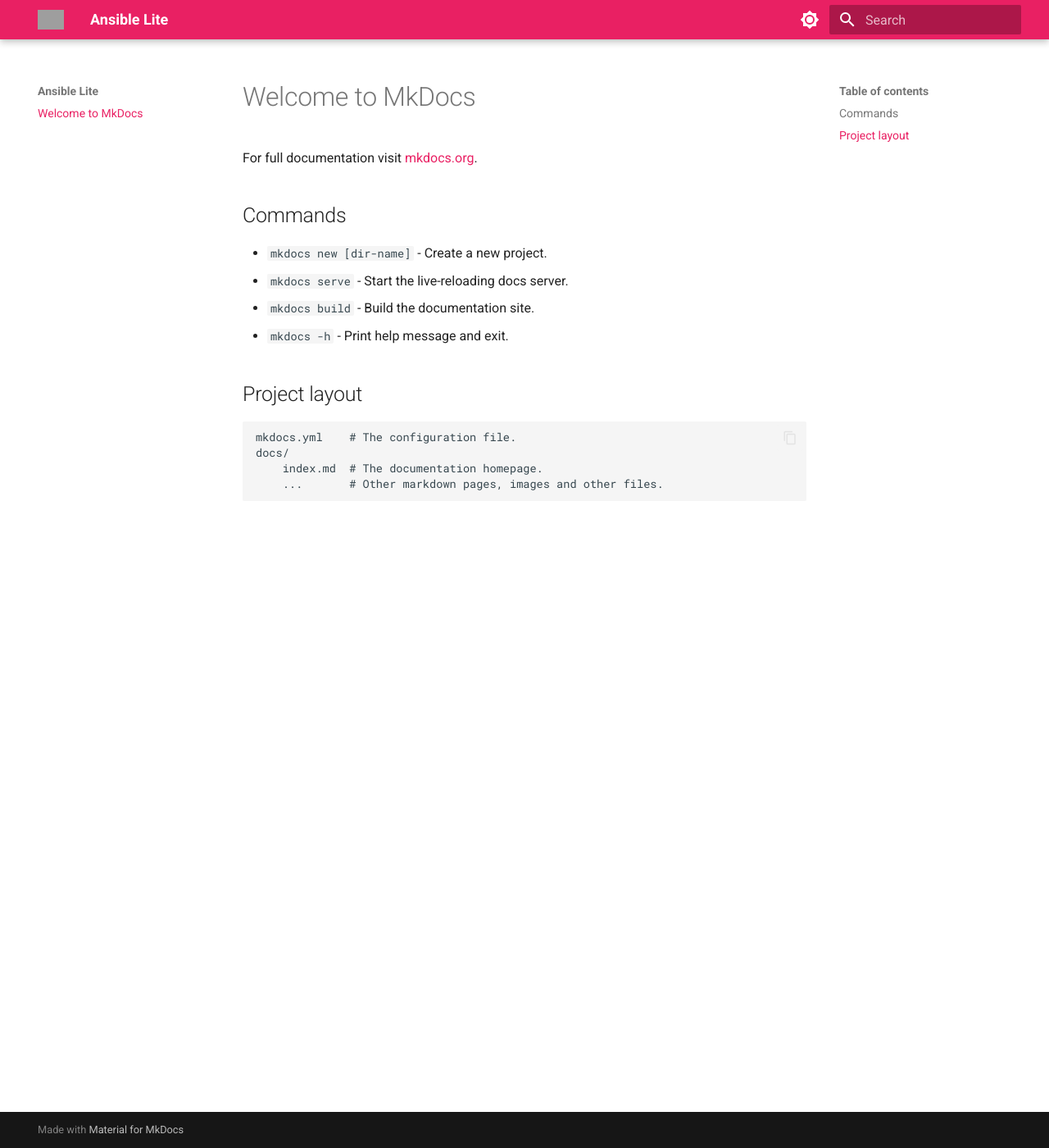
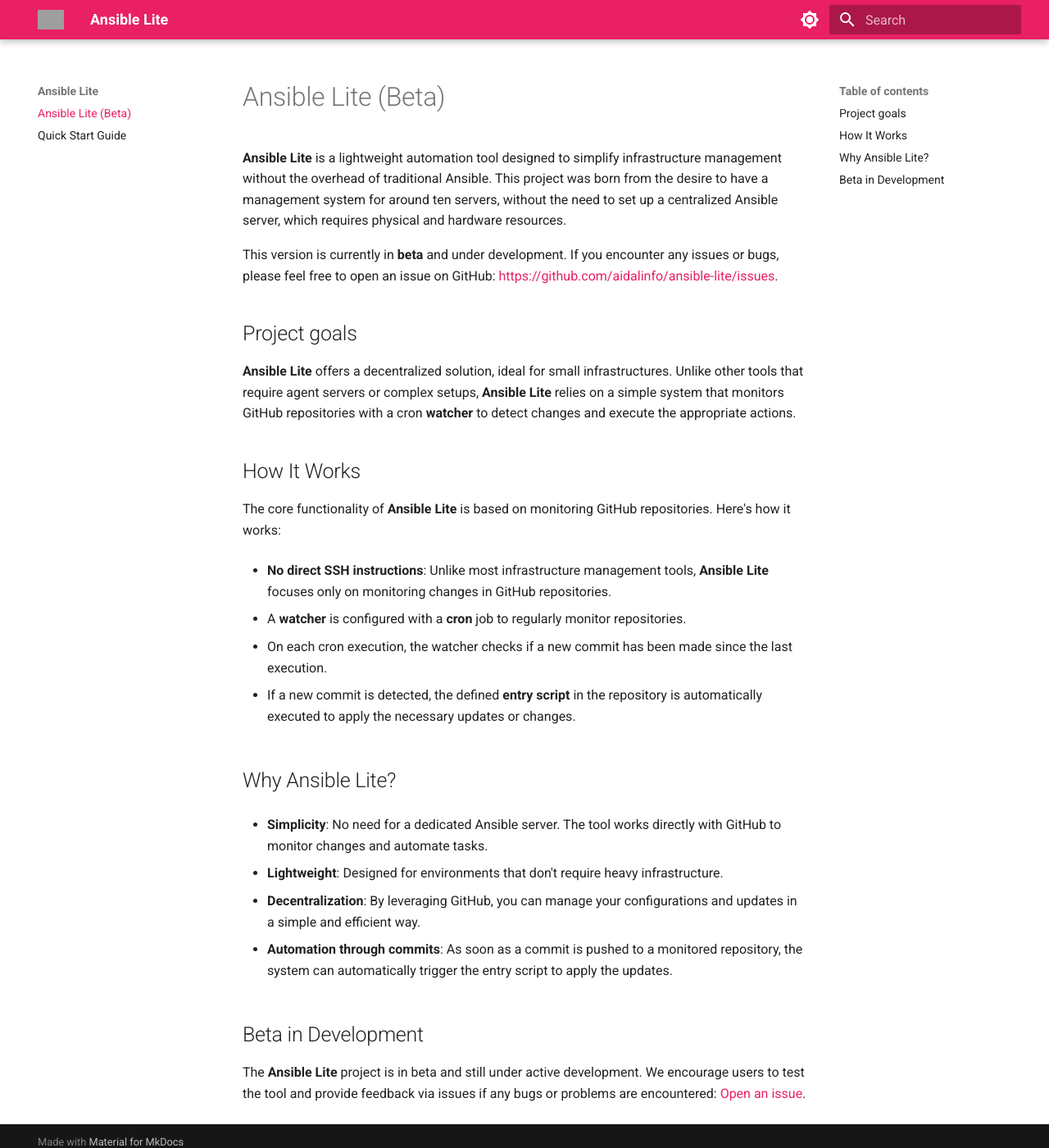
Before and after one commit to Killian-Aidalinfo/doc-ansible-lite, an MkDocs documentation site: the page built from docs/index.md, in a window 1280 px wide and 1400 px high. Shown: the whole window at 82% size. Built offline with MkDocs 1.6.1 and Material for MkDocs 9.7.7, drawn with Linux system fonts in a browser that asks for light colours; grey boxes are pictures that could not be loaded.

Commit message:
change index and add quick start

```diff
--- a/docs/index.md
+++ b/docs/index.md
@@ -1,17 +1,35 @@
-# Welcome to MkDocs
+# Ansible Lite (Beta)
 
-For full documentation visit [mkdocs.org](https://www.mkdocs.org).
+**Ansible Lite** is a lightweight automation tool designed to simplify infrastructure management without the overhead of traditional Ansible. This project was born from the desire to have a management system for around ten servers, without the need to set up a centralized Ansible server, which requires physical and hardware resources.
 
-## Commands
+This version is currently in **beta** and under development. If you encounter any issues or bugs, please feel free to open an issue on GitHub: [https://github.com/aidalinfo/ansible-lite/issues](https://github.com/aidalinfo/ansible-lite/issues).
 
-* `mkdocs new [dir-name]` - Create a new project.
-* `mkdocs serve` - Start the live-reloading docs server.
-* `mkdocs build` - Build the documentation site.
-* `mkdocs -h` - Print help message and exit.
+## Project goals
 
-## Project layout
+**Ansible Lite** offers a decentralized solution, ideal for small infrastructures. Unlike other tools that require agent servers or complex setups, **Ansible Lite** relies on a simple system that monitors GitHub repositories with a cron **watcher** to detect changes and execute the appropriate actions.
 
-    mkdocs.yml    # The configuration file.
-    docs/
-        index.md  # The documentation homepage.
-        ...       # Other markdown pages, images and other files.
+## How It Works
+
+The core functionality of **Ansible Lite** is based on monitoring GitHub repositories. Here's how it works:
+
+- **No direct SSH instructions**: Unlike most infrastructure management tools, **Ansible Lite** focuses only on monitoring changes in GitHub repositories.
+
+- A **watcher** is configured with a **cron** job to regularly monitor repositories.
+
+- On each cron execution, the watcher checks if a new commit has been made since the last execution.
+
+- If a new commit is detected, the defined **entry script** in the repository is automatically executed to apply the necessary updates or changes.
+
+## Why Ansible Lite?
+
+- **Simplicity**: No need for a dedicated Ansible server. The tool works directly with GitHub to monitor changes and automate tasks.
+
+- **Lightweight**: Designed for environments that don't require heavy infrastructure.
+
+- **Decentralization**: By leveraging GitHub, you can manage your configurations and updates in a simple and efficient way.
+
+- **Automation through commits**: As soon as a commit is pushed to a monitored repository, the system can automatically trigger the entry script to apply the updates.
+
+## Beta in Development
+
+The **Ansible Lite** project is in beta and still under active development. We encourage users to test the tool and provide feedback via issues if any bugs or problems are encountered: [Open an issue](https://github.com/aidalinfo/ansible-lite/issues).
```
Also changed, not shown: docs/Quick Start.md (added, +66 -0 lines).
